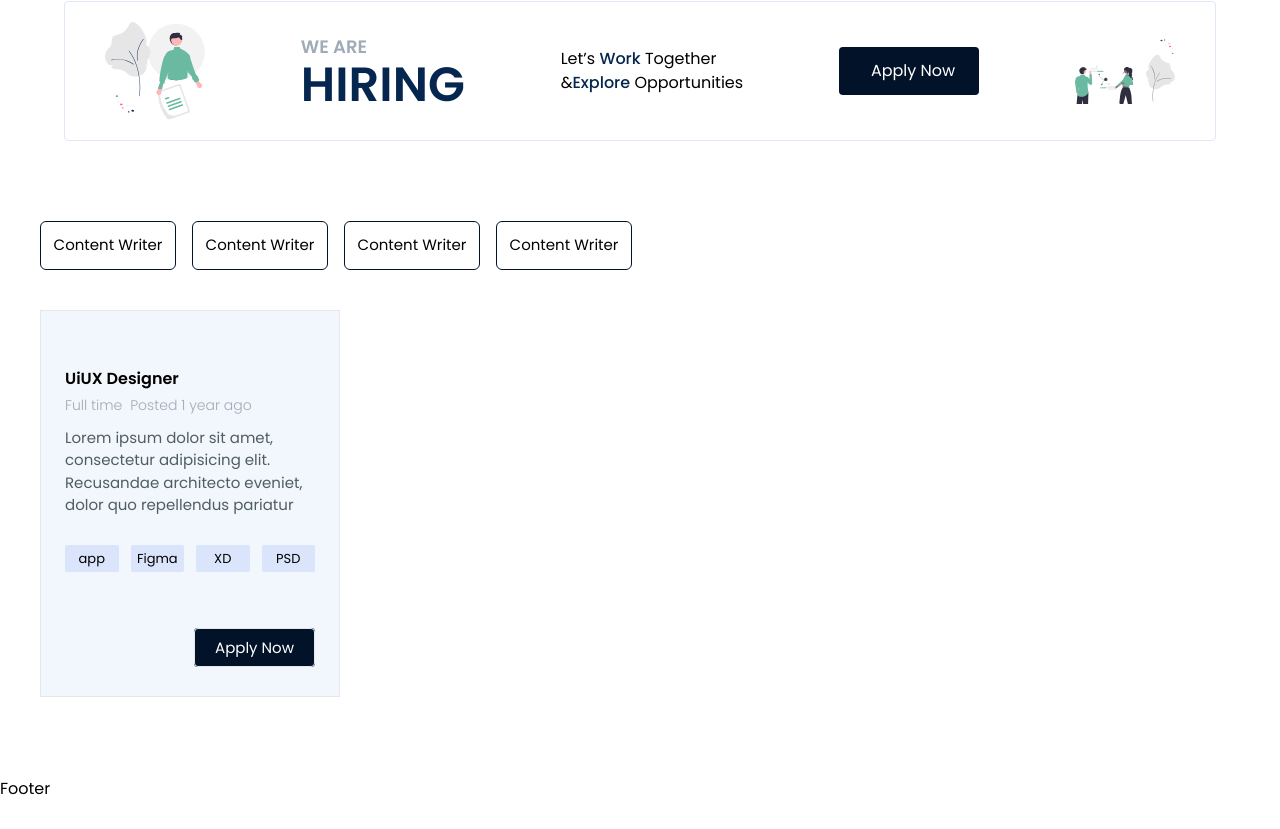
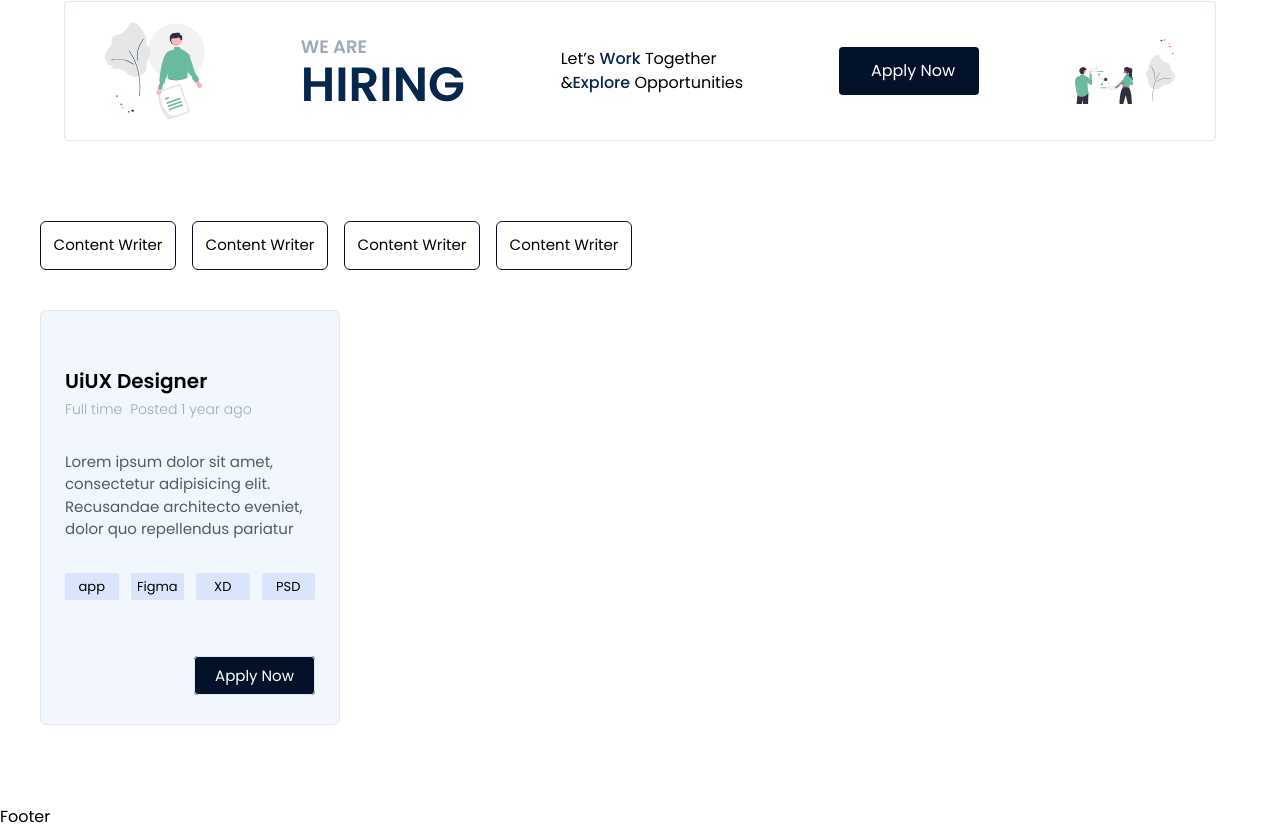
Before and after one commit to freelanceMamun/Job-Protal-Fullstack, a Next.js app in the folder frontend/: page / in a window 1280 px wide. Shown: the part 1110-1939 px from the top of the page. Before the commit the page ends 1911 px from the top, so only its background shows below. Built offline with nearby package versions, Linux system fonts and the light colour scheme.

Commit message:
update job card

```diff
--- a/frontend/src/components/JobCard.jsx
+++ b/frontend/src/components/JobCard.jsx
@@ -2,9 +2,9 @@ import React from 'react';
 
 const JobCard = () => {
   return (
-    <div className=" bg-[#F2F6FD] border p-4 ">
+    <div className=" bg-[#F2F6FD] border rounded-md hover:shadow-[0_10px_20px_-5px_rgba(10,42,105,.06)] p-4 hover:bg-transparent duration-300 transition  hover:border-[#b4c0e0]">
       <div className="px-2 pt-10 pb-5">
-        <h4 className="font-semibold">UiUX Designer</h4>
+        <h4 className="font-semibold text-xl">UiUX Designer</h4>
         <div className="flex gap-2 mt-1">
           <div className="time">
             <p className="text-[#a0abb8] font-light text-sm">Full time</p>
@@ -15,7 +15,7 @@ const JobCard = () => {
             </p>
           </div>
         </div>
-        <div className="job-discription my-3">
+        <div className="job-discription my-8">
           <p className="text-[15px]  text-[#4f5e64]">
             Lorem ipsum dolor sit amet, consectetur adipisicing elit. Recusandae
             architecto eveniet, dolor quo repellendus pariatur
```
